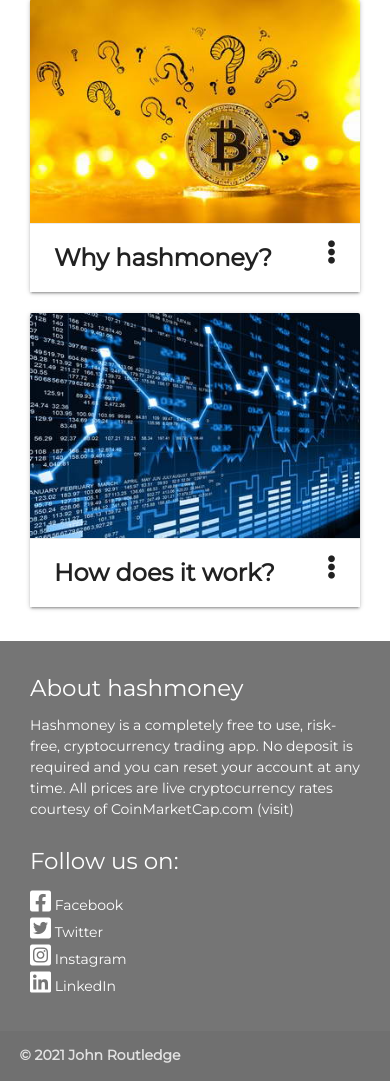
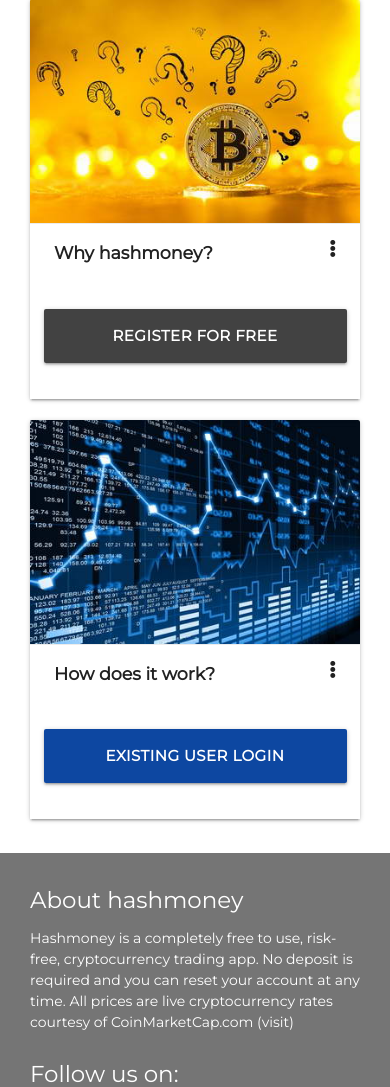
Before and after one commit to johnroutledge/milestone-project-3, a Flask app: page / in a window 390 px wide. Shown: the part 487-1574 px from the top of the page. Run offline with Flask 2, Linux system fonts and the light colour scheme; some libraries are stand-ins or nearby versions.

Commit message:
add CTA and login buttons to homepage and fix portfolio page date error

```diff
--- a/app.py
+++ b/app.py
@@ -76,7 +76,12 @@ def get_total_balance(balances, coins):
 
 @app.route("/")
 def home():
-    return render_template("index.html")
+    if "user" not in session:
+        current_user = "none"
+    else:
+        current_user = session["user"]
+
+    return render_template("index.html", current_user=current_user)
 
 
 @app.route("/get_currencies")
@@ -98,7 +103,8 @@ def register():
             flash("email already registered")
             return redirect(url_for("register"))
 
-        date_today = datetime.now().strftime('%d-%m-%Y')
+        date_today = time_stamp = datetime.now().strftime('%d-%m-%Y %H:%M:%S')
+        # date_today = datetime.now().strftime('%d-%m-%Y')
         register = {
             "first_name": request.form.get("first_name").capitalize(),
             "last_name": request.form.get("last_name").capitalize(),
@@ -280,7 +286,7 @@ def portfolio():
             {"email": session["user"]})
 
         # convert member_since from string to required date format
-        member_since = datetime.strptime(member_since, '%Y-%m-%d %H:%M:%S')
+        member_since = datetime.strptime(member_since, '%d-%m-%Y %H:%M:%S')
         member_since = member_since.strftime('%d-%b-%Y')
 
         # retrieve all tradable cryptocurrencies
@@ -290,7 +296,7 @@ def portfolio():
         coins = get_latest_prices()
 
         # create a dictionary which calculates the user's
-        # balance for each cryptocurrency
+        # USD balance for each cryptocurrency
         dict = {}
         total_balance = 0
         percentage_change = 0
@@ -348,13 +354,35 @@ def trade(ticker):
         return redirect(url_for("login"))
 
     if session["user"]:
-        # retrieve user's balance for each cryptocurrency
+        # retrieve user's coin balance for each cryptocurrency
         balances = mongo.db.balances.find_one(
             {"email": session["user"]})
 
         # retrieve all tradable cryptocurrencies
         currencies = mongo.db.currencies.find()
         coins = get_latest_prices()
+
+        # create a dictionary which calculates the user's
+        # USD balance for each cryptocurrency
+        dict = {}
+        total_balance = 0
+        percentage_change = 0
+        for balance in balances:
+            if balance.upper() == "USD":
+                x = balances[balance]
+                dict[balance.upper()] = x
+                total_balance = total_balance + float(x)
+            else:
+                for coin in coins:
+                    if coin['symbol'] == balance.upper():
+                        x = coin['quote']['USD']['price'] * float(
+                            balances[balance])
+                        x = "{:.2f}".format(x)
+                        dict[balance.upper()] = x
+                        total_balance = total_balance + float(x)
+
+            percentage_change = "{:.2f}".format(
+                (total_balance - 100000) / 1000)
 
     if request.method == "POST":
         #  check to see if available balance covers trade
@@ -449,7 +477,7 @@ def trade(ticker):
 
     return render_template(
         "trade.html", selected_ticker=ticker, currencies=currencies,
-        balances=balances, coins=coins)
+        balances=balances, coins=coins, dict=dict)
 
 
 @app.route("/logout")
--- a/static/css/style.css
+++ b/static/css/style.css
@@ -119,7 +119,8 @@ h6 {
 }
 
 .card .card-action a:not(.btn):not(.btn-large):not(.btn-small):not(.btn-large):not(.btn-floating) {
-    color: rgb(218, 113, 197);
+    color: rgb(18, 6, 247);
+    font-size: large;
     font-weight: bolder;
 }
 
@@ -155,6 +156,10 @@ button {
     font-weight: bolder;
 }
 
+.btn-large {
+    font-weight: bolder;
+}
+
 #edit-settings-buttons {
     padding-bottom: 1rem;
 }
@@ -179,6 +184,11 @@ button {
     .trade-screen-large {
         display: none;
     }
+
+    #reveal-text-header {
+        font-size: 1.25em;
+    }
+
 }
 
 @media screen and (min-width: 701px){
--- a/templates/index.html
+++ b/templates/index.html
@@ -21,8 +21,17 @@
                     <img class="activator" src="../static/images/why-hashmoney.jpg" alt="Crytocurrency question marks">
                 </div>
                 <div class="card-action">
-                    <span class="card-title activator grey-text text-darken-4">Why hashmoney?<i class="fas fa-ellipsis-v right"></i></span>
-                    <!-- <p><a href="{{ url_for('register') }}">Register</a></p> -->
+                    <span class="card-title activator grey-text text-darken-4" id="reveal-text-header">Why hashmoney?<i class="fas fa-ellipsis-v right"></i></span>
+                    <!-- {% if current_user == "none" %}
+                        <p><a href="{{ url_for('register') }}">REGISTER FOR FREE</a></p>
+                    {% endif %} -->
+                    {% if current_user == "none" %}
+                        <br><br><br><div class="row">
+                            <button href="{{ url_for('login') }}" class="col s12 btn-large grey darken-3">
+                                REGISTER FOR FREE
+                            </button>
+                        </div>
+                    {% endif %}
                 </div>
                 <div class="card-reveal">
                     <span class="card-title grey-text text-darken-4"><i class="fas fa-times right"></i></span>
@@ -38,8 +47,14 @@
                     <img class="activator" src="../static/images/crypto-charts.jpg" alt="Crytpocurrency price charts">
                 </div>
                 <div class="card-action">
-                    <span class="card-title activator grey-text text-darken-4">How does it work?<i class="fas fa-ellipsis-v right"></i></span>
-                    <!-- <p><a href="{{ url_for('register') }}">Register</a></p> -->
+                    <span class="card-title activator grey-text text-darken-4" id="reveal-text-header">How does it work?<i class="fas fa-ellipsis-v right"></i></span>
+                    {% if current_user == "none" %}
+                        <br><br><br><div class="row">
+                            <button href="{{ url_for('login') }}" class="col s12 btn-large blue darken-4">
+                                EXISTING USER LOGIN
+                            </button>
+                        </div>
+                    {% endif %}
                 </div>
                 <div class="card-reveal">
                     <span class="card-title grey-text text-darken-4"><i class="fas fa-times right"></i></span>
@@ -48,6 +63,7 @@
                         portfolio and see how it develops over time.
                     </p>
                 </div>
+
             </div>
         </div>
     </div>
--- a/templates/portfolio.html
+++ b/templates/portfolio.html
@@ -25,7 +25,6 @@
                                 <!-- display for medium screen sizes and above -->
                                 <div class="crypto-prices trade-screen-large">
                                     <img class="crypto-icon" src="../static/images/crypto-icons/{{ currency.currency_symbol.lower() }}.png" alt="Profile image for {{ currency.currency_name }}">&nbsp
-                                    <!-- <img class="crypto-icon" src="{{ currency.image_source_large }}" alt="Profile image for {{ currency.currency_name }}"> -->
                                     {{ currency.currency_name }}
                                     {{ value }}
                                     {% for balance in balances %}
```
